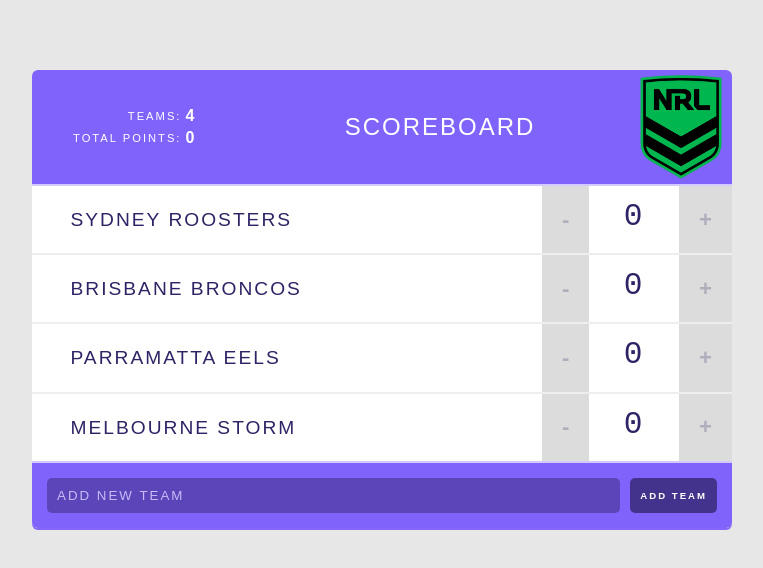
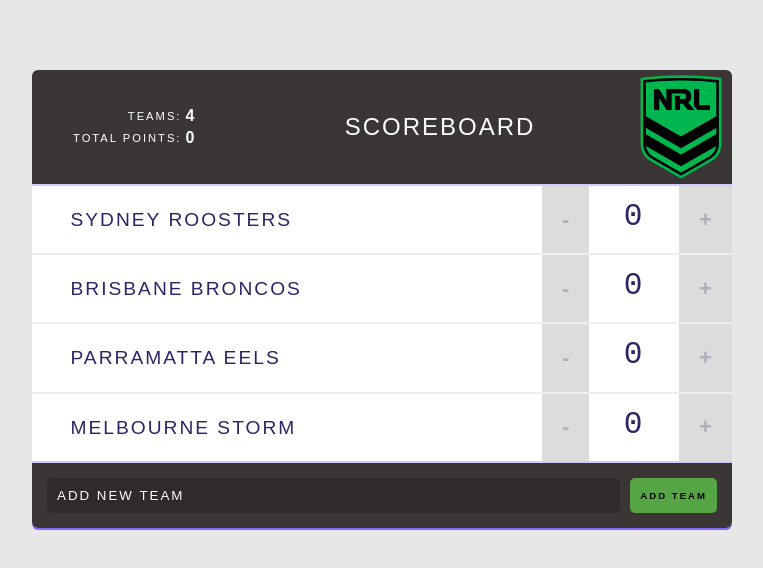
Before and after one commit to ae-graham/scoreboard, a React (Create React App) app: page / in a window 1280 px wide. Shown: the top 568 px of the page, without its empty margins (258-1021 px from the left). Built offline with nearby package versions, Linux system fonts and the light colour scheme.

Commit message:
changed the color of app to black, modified css

```diff
--- a/src/index.css
+++ b/src/index.css
@@ -11,7 +11,7 @@
   text-align: center;
   display: flex;
   align-items: center;
-  background-color: #8063FA;
+  background-color: #3c3535;
   border-bottom: solid 2px #D4CAFF;
 }
 
@@ -25,7 +25,7 @@
 /* FORMS */
 form {
   display: flex;
-  background-color: #8063FA;
+  background-color: #3c3535;
 }
 
 input[type=text] {
@@ -34,22 +34,22 @@
   margin: 15px 10px 15px 15px;
   padding: 10px;
   border-radius: 5px;
-  background-color: #5B45B9;
+  background-color: rgba(0, 0, 0, 0.2);
   border-style: none;
   text-shadow: none;
   text-transform: uppercase;
-  color: #C7BCF8;
+  color: #ffffff;
   letter-spacing: 2px;
   outline: none;
 }
 
 input[type=text]::-webkit-input-placeholder {
-  color: #C7BCF8;
+  color: #ffffff;
   letter-spacing: 2px;
 }
 
 input[type=text]:focus {
-  background-color: rgba(0, 0, 0, 0.2);
+  background-color: rgba(33, 33, 33, 0.2);
 }
 
 input[type=submit] {
@@ -57,10 +57,10 @@
   font-size: .6em;
   margin: 15px 15px 15px 0;
   padding: 10px;
-  background-color: #44338D;
+  background-color: #55a544;
   border-radius: 5px;
   border: none;
-  color: #fff;
+  color: #000;
   letter-spacing: 2px;
   font-weight: bold;
   text-shadow: none;
```
Also changed, not shown: 1 other file (tests, documents, lock files or other folders).
